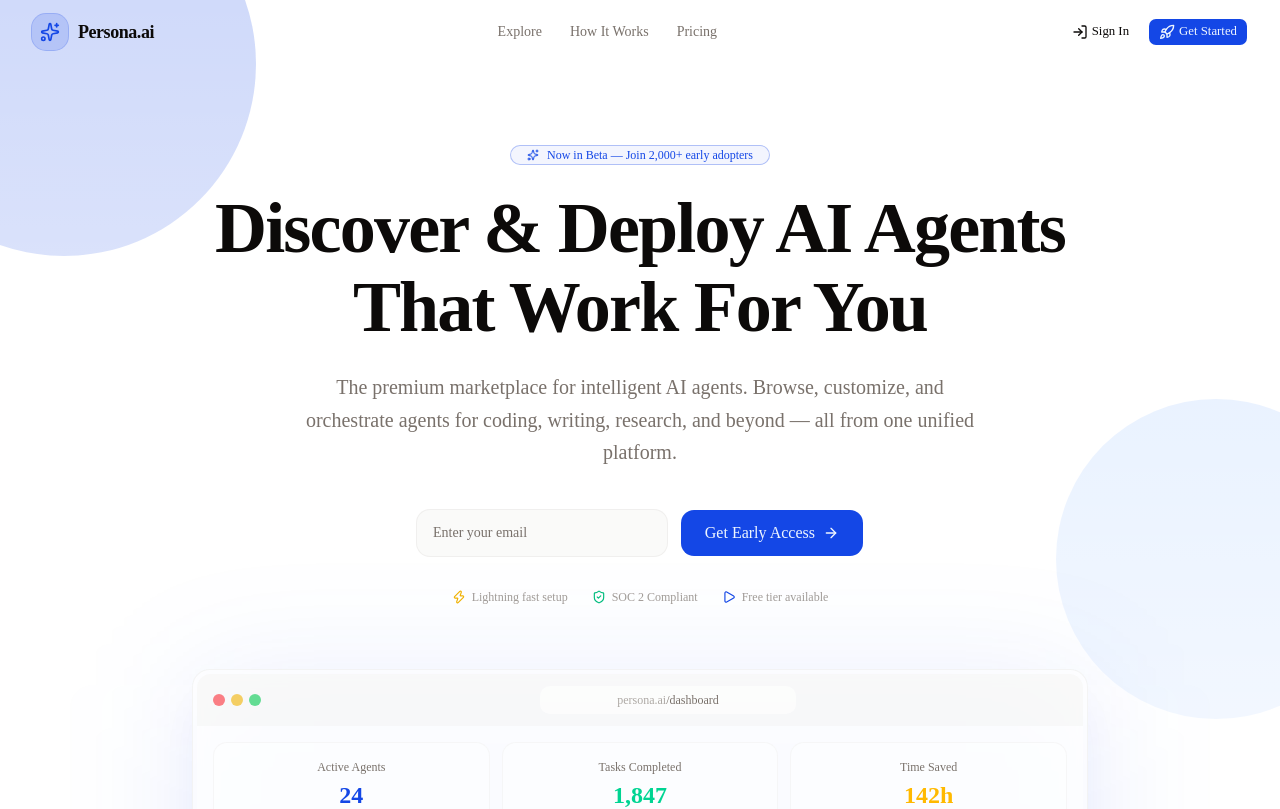
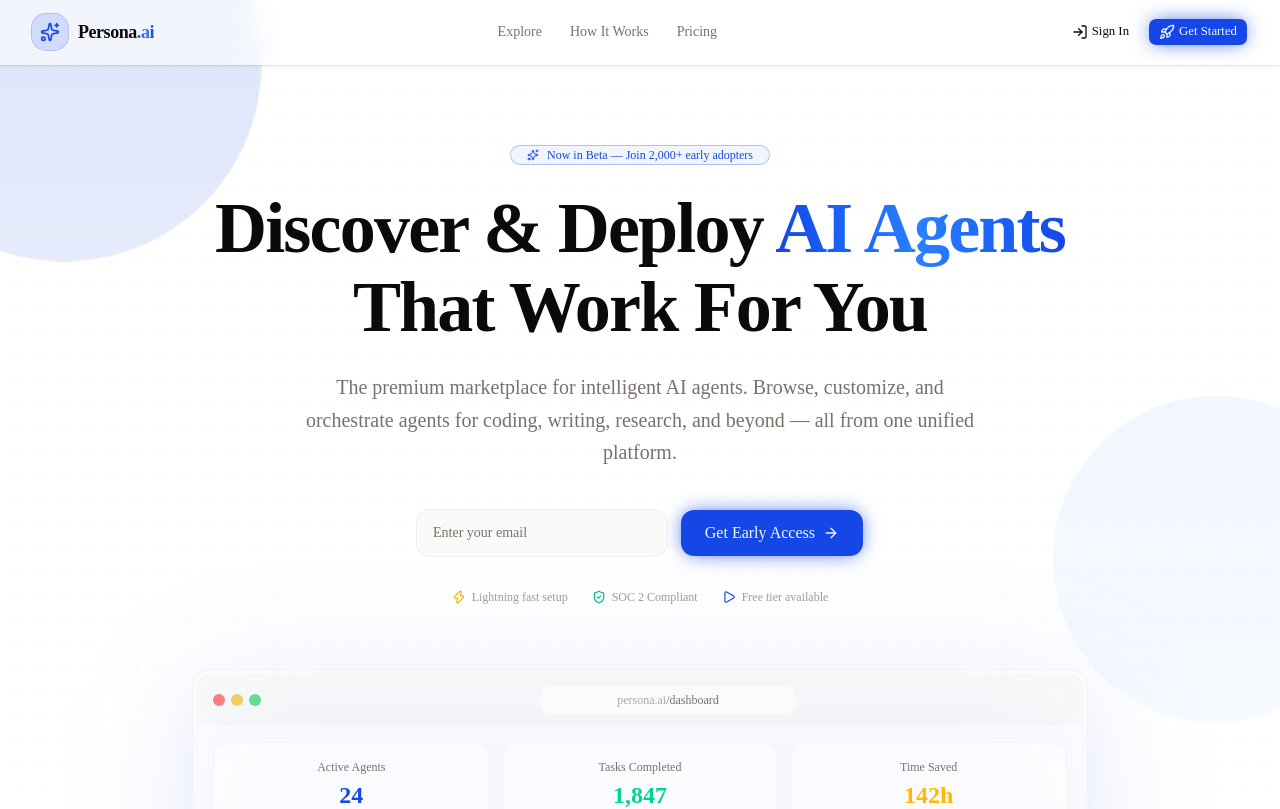
Before and after one commit to hasanraiyan/agent-marketplace, a Next.js app in the folder frontend/: page / in a window 1280 px wide. Shown: the top 809 px of the page. Built offline with nearby package versions, Linux system fonts and the light colour scheme.

Commit message:
fix: navbar transparency and establish design system utilities

```diff
--- a/frontend/src/app/globals.css
+++ b/frontend/src/app/globals.css
@@ -123,10 +123,75 @@
   }
 
   body {
-    @apply bg-background text-foreground;
+    @apply bg-background text-foreground shrink-0;
+    font-feature-settings: "rlig" 1, "calt" 1;
   }
 
   html {
-    @apply font-sans;
+    @apply font-sans scroll-smooth;
   }
 }
+
+@utility glass {
+  @apply bg-background/60 backdrop-blur-md;
+}
+
+@utility glass-strong {
+  @apply bg-background/80 backdrop-blur-xl border-b border-white/5;
+}
+
+@utility gradient-text {
+  @apply bg-gradient-to-r from-primary via-chart-2 to-primary bg-clip-text text-transparent;
+}
+
+@utility bg-dot-grid {
+  background-image: radial-gradient(circle, var(--border) 1px, transparent 1px);
+  background-size: 24px 24px;
+  background-position: center;
+}
+
+@utility glow-primary {
+  @apply shadow-[0_0_20px_-5px_var(--color-primary)];
+}
+
+@utility stagger-children {
+  & > * {
+    animation: fade-up 0.5s ease-out forwards;
+    opacity: 0;
+  }
+  & > *:nth-child(1) { animation-delay: 0.1s; }
+  & > *:nth-child(2) { animation-delay: 0.2s; }
+  & > *:nth-child(3) { animation-delay: 0.3s; }
+  & > *:nth-child(4) { animation-delay: 0.4s; }
+  & > *:nth-child(5) { animation-delay: 0.5s; }
+}
+
+@keyframes fade-up {
+  from {
+    opacity: 0;
+    transform: translateY(10px);
+  }
+  to {
+    opacity: 1;
+    transform: translateY(0);
+  }
+}
+
+@keyframes pulse-glow {
+  0%, 100% {
+    opacity: 0.5;
+    transform: scale(1);
+  }
+  50% {
+    opacity: 0.8;
+    transform: scale(1.05);
+  }
+}
+
+.animate-fade-up {
+  animation: fade-up 0.5s ease-out forwards;
+}
+
+.animate-pulse-glow {
+  animation: pulse-glow 4s ease-in-out infinite;
+}
--- a/frontend/src/components/navbar.jsx
+++ b/frontend/src/components/navbar.jsx
@@ -40,7 +40,9 @@
     <header
       id="navbar"
       className={`fixed top-0 right-0 left-0 z-50 transition-all duration-300 ${
-        scrolled ? "glass-strong shadow-lg shadow-black/20" : "bg-transparent"
+        scrolled
+          ? "glass-strong shadow-lg shadow-black/20"
+          : "glass shadow-sm border-b border-white/5"
       }`}
     >
       <nav className="mx-auto flex h-16 max-w-7xl items-center justify-between px-4 sm:px-6 lg:px-8">
```
